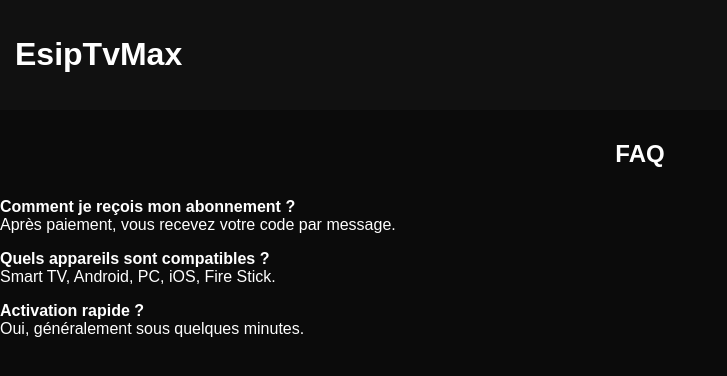
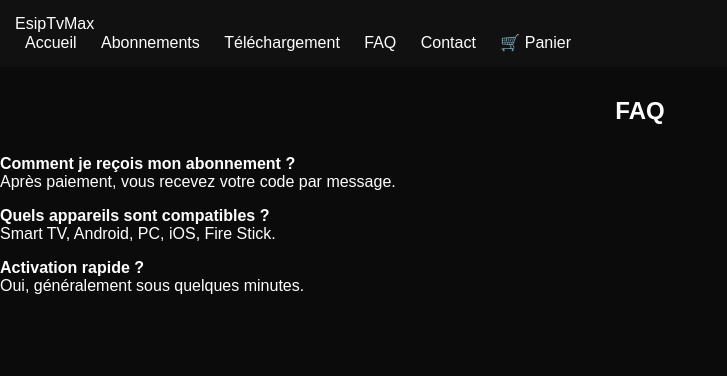
Before and after one commit to EsipTvMax/EsipTvMax, a plain HTML site: page faq.html in a window 1280 px wide. Shown: the whole page, without its empty margins (0-727 px from the left). Drawn offline with Linux system fonts and the light colour scheme.

Commit message:
Update faq.html

```diff
--- a/faq.html
+++ b/faq.html
@@ -7,8 +7,23 @@
 </head>
 <body>
 
-<header>
-  <h1>EsipTvMax</h1>
+<header class="main-header">
+  <div class="header-container">
+
+    <div class="logo">
+      <span class="logo-main">Esip</span><span class="logo-accent">TvMax</span>
+    </div>
+
+    <nav class="main-nav">
+      <a href="index.html">Accueil</a>
+      <a href="abonnements.html">Abonnements</a>
+      <a href="telechargement.html">Téléchargement</a>
+      <a href="faq.html">FAQ</a>
+      <a href="contact.html">Contact</a>
+      <a href="panier.html" class="panier-link">🛒 Panier</a>
+    </nav>
+
+  </div>
 </header>
 
 <h2 class="title">FAQ</h2>
```
